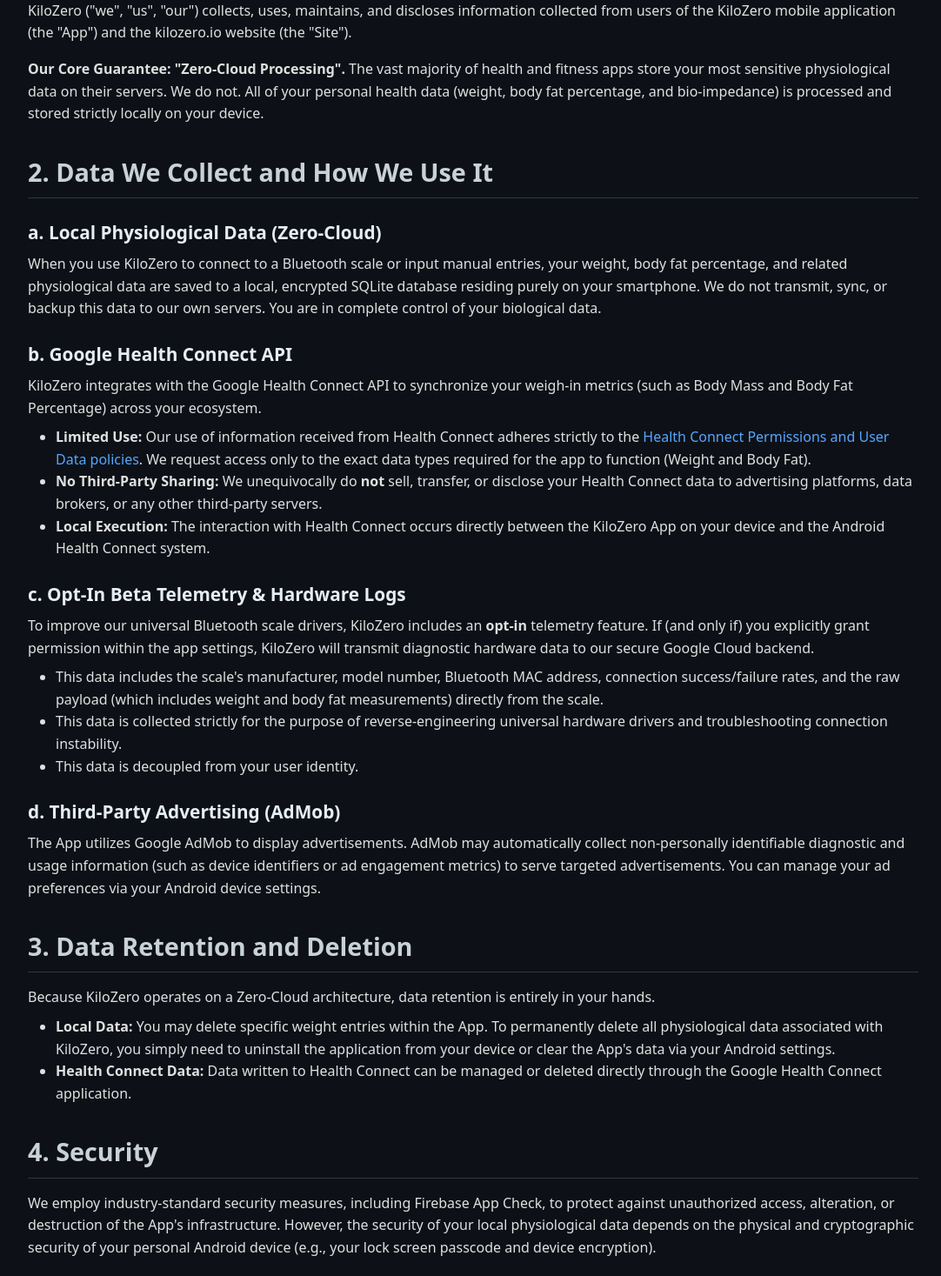
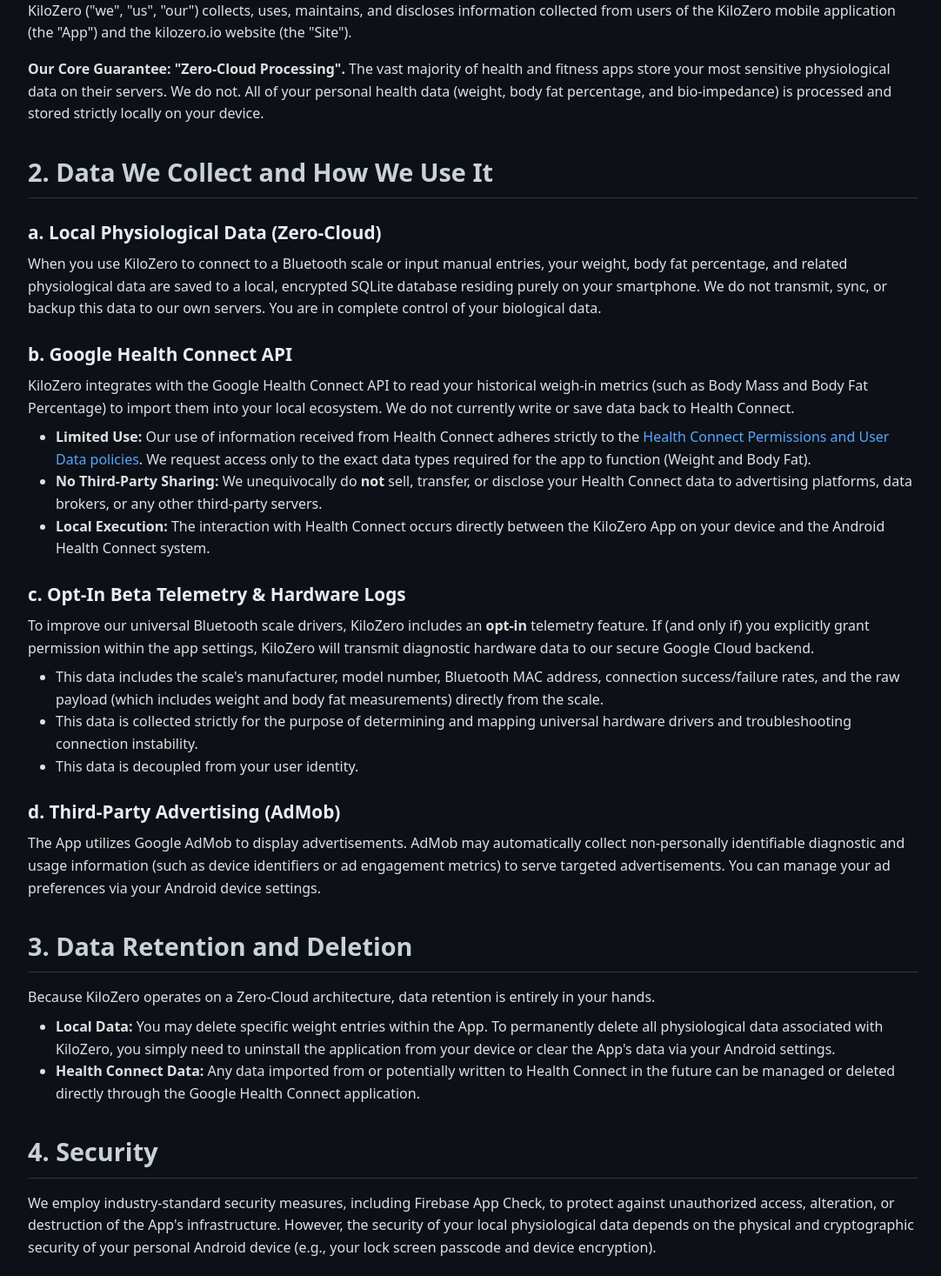
Before and after one commit to KiloZero-Labs/kilozero-web, a Next.js app: page /privacy in a window 1280 px wide. Shown: the part 327-1794 px from the top of the page at 87% size, without its empty margins (96-1178 px from the left). Built offline with nearby package versions, Linux system fonts and the light colour scheme; no server answers.

Commit message:
docs(privacy): refine terminology and clarify read-only Health Connect scope

```diff
--- a/src/app/privacy/page.tsx
+++ b/src/app/privacy/page.tsx
@@ -32,7 +32,7 @@
 
         <h3 style={{ fontSize: '1.3rem', color: '#e6edf3', marginTop: '1.5rem', marginBottom: '0.5rem' }}>b. Google Health Connect API</h3>
         <p style={{ lineHeight: '1.6' }}>
-          KiloZero integrates with the Google Health Connect API to synchronize your weigh-in metrics (such as Body Mass and Body Fat Percentage) across your ecosystem.
+          KiloZero integrates with the Google Health Connect API to read your historical weigh-in metrics (such as Body Mass and Body Fat Percentage) to import them into your local ecosystem. We do not currently write or save data back to Health Connect.
         </p>
         <ul style={{ lineHeight: '1.6', marginLeft: '2rem', marginTop: '0.5rem' }}>
           <li><strong>Limited Use:</strong> Our use of information received from Health Connect adheres strictly to the <a href="https://developers.google.com/health-connect/terms" style={{ color: '#58a6ff' }} target="_blank" rel="noreferrer">Health Connect Permissions and User Data policies</a>. We request access only to the exact data types required for the app to function (Weight and Body Fat).</li>
@@ -46,7 +46,7 @@
         </p>
         <ul style={{ lineHeight: '1.6', marginLeft: '2rem', marginTop: '0.5rem' }}>
           <li>This data includes the scale's manufacturer, model number, Bluetooth MAC address, connection success/failure rates, and the raw payload (which includes weight and body fat measurements) directly from the scale.</li>
-          <li>This data is collected strictly for the purpose of reverse-engineering universal hardware drivers and troubleshooting connection instability.</li>
+          <li>This data is collected strictly for the purpose of determining and mapping universal hardware drivers and troubleshooting connection instability.</li>
           <li>This data is decoupled from your user identity.</li>
         </ul>
 
@@ -63,7 +63,7 @@
         </p>
         <ul style={{ lineHeight: '1.6', marginLeft: '2rem', marginTop: '0.5rem' }}>
           <li><strong>Local Data:</strong> You may delete specific weight entries within the App. To permanently delete all physiological data associated with KiloZero, you simply need to uninstall the application from your device or clear the App's data via your Android settings.</li>
-          <li><strong>Health Connect Data:</strong> Data written to Health Connect can be managed or deleted directly through the Google Health Connect application.</li>
+          <li><strong>Health Connect Data:</strong> Any data imported from or potentially written to Health Connect in the future can be managed or deleted directly through the Google Health Connect application.</li>
         </ul>
       </section>
 
```
